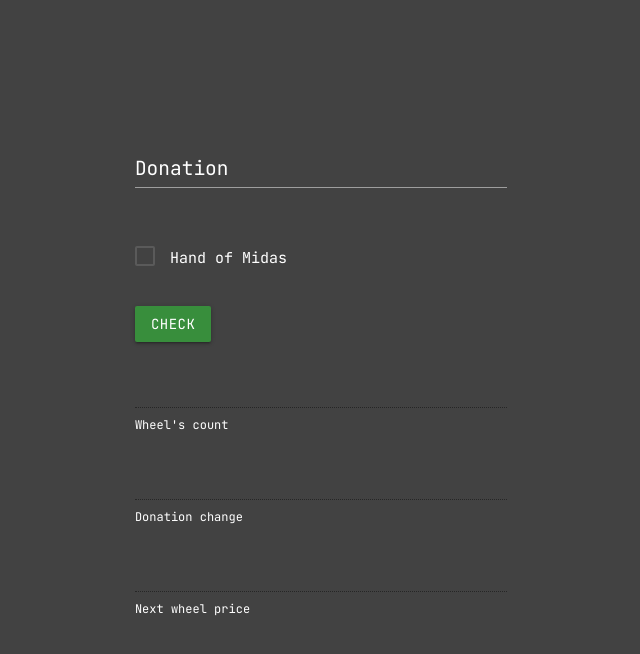
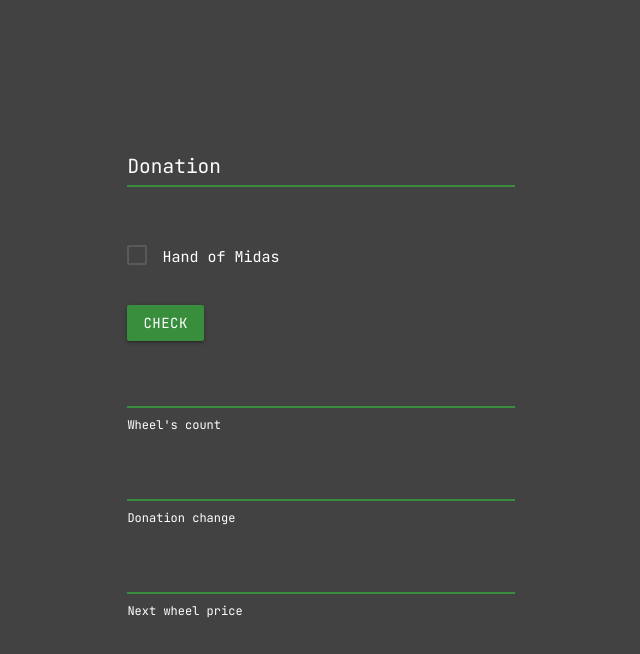
Before and after one commit to kaayran/mge-gag-wheel-calculator, a plain HTML site: page index.html in a window 1280 px wide. Shown: the whole page, without its empty margins (319-959 px from the left). Drawn offline with Linux system fonts and the light colour scheme.

Commit message:
updated input visuals - renamed file with style extensions

```diff
--- a/css/materialize_style_colors.css
+++ b/css/style_extended.css
@@ -12,6 +12,14 @@ input[type="number"]::-webkit-inner-spin-button {
 
 .input-field label {
   font-size: 1.3rem;
+}
+
+.input-bottom-border {
+  border-bottom: 2px solid #388e3c !important;
+}
+
+.bold-text {
+  font-weight: bold;
 }
 
 html,
--- a/index.html
+++ b/index.html
@@ -2,7 +2,7 @@
 
 <head>
     <link type="text/css" rel="stylesheet" href="css/materialize.min.css" media="screen,projection" />
-    <link type="text/css" rel="stylesheet" href="css/materialize_style_colors.css" media="screen,projection" />
+    <link type="text/css" rel="stylesheet" href="css/style_extended.css" media="screen,projection" />
     <link href="https://fonts.googleapis.com/css2?family=JetBrains+Mono:wght@400;500;700&display=swap" rel="stylesheet">
     <meta charset="UTF-8" />
     <meta name="viewport" content="width=device-width, initial-scale=1.0" />
@@ -15,7 +15,8 @@
         <form class="col s12">
             <div class="row">
                 <div class="input-field col s12">
-                    <input id="donation_amount_uid" type="number" class="white-text validate" />
+                    <input id="donation_amount_uid" type="number"
+                        class="white-text validate input-bottom-border bold-text" />
                     <label class="white-text" for="donation_amount_uid">Donation</label>
                 </div>
             </div>
@@ -36,19 +37,22 @@
             </div>
             <div class="row">
                 <div class="col s12">
-                    <input disabled id="wheels_count_uid" type="text" class="white-text">
+                    <input disabled id="wheels_count_uid" type="number"
+                        class="white-text input-bottom-border bold-text">
                     <label class="white-text" for="wheels_count_uid">Wheel's count</label>
                 </div>
             </div>
             <div class="row">
                 <div class="col s12">
-                    <input disabled id="donation_change_uid" type="text" class="white-text">
+                    <input disabled id="donation_change_uid" type="number"
+                        class="white-text input-bottom-border bold-text">
                     <label class="white-text" for="donation_change_uid">Donation change</label>
                 </div>
             </div>
             <div class="row">
                 <div class="col s12">
-                    <input disabled id="next_wheel_price_uid" type="text" class="white-text">
+                    <input disabled id="next_wheel_price_uid" type="number"
+                        class="white-text input-bottom-border bold-text">
                     <label class="white-text" for="next_wheel_price_uid">Next wheel price</label>
                 </div>
             </div>
@@ -65,8 +69,16 @@
         class DonationWheelsData {
             constructor(wheelsCount, donationChange, nextWheelPrice) {
                 this.wheelsCount = wheelsCount
-                this.donationChange = donationChange
+                this.donationChange = this.tryGetDonationChangeValue(donationChange)
                 this.nextWheelPrice = nextWheelPrice
+            }
+
+            tryGetDonationChangeValue(inDonationChange) {
+                if (inDonationChange == "") {
+                    return 0
+                } else {
+                    return inDonationChange
+                }
             }
         }
 
```
